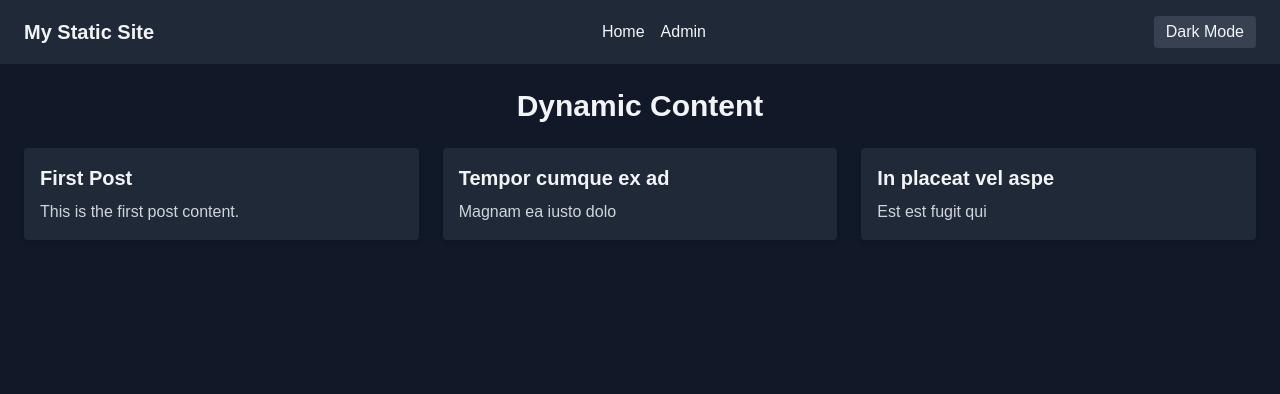
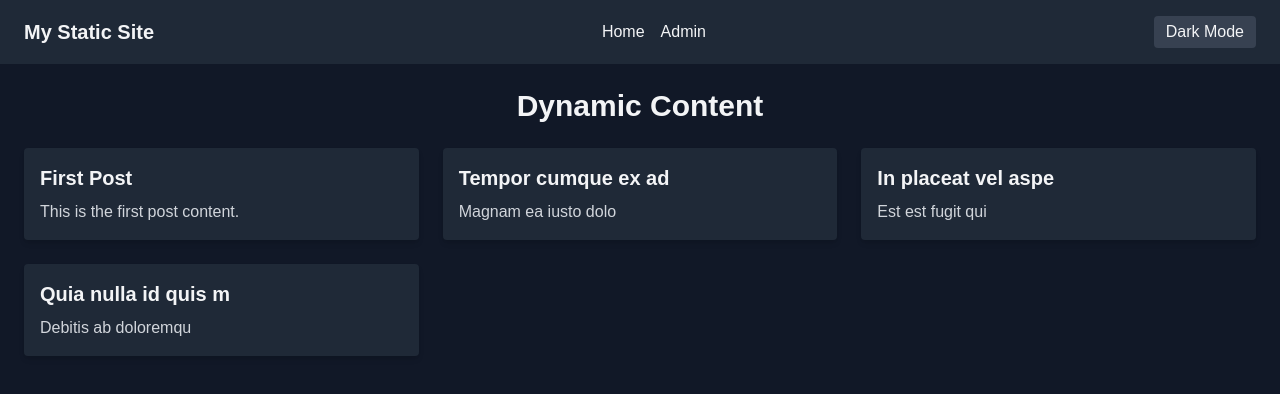
Before and after one commit to itisusama/static-site, a Next.js app: page / in a window 1280 px wide. Shown: the top 394 px of the page. Built offline with nearby package versions, Linux system fonts and the light colour scheme.

Commit message:
api path update

```diff
--- a/pages/admin.js
+++ b/pages/admin.js
@@ -7,14 +7,14 @@ export default function Admin() {
   const [content, setContent] = useState('');
 
   useEffect(() => {
-    fetch('/api/posts')
+    fetch('https://static-site-smoky.vercel.app/api/posts')
       .then((res) => res.json())
       .then((data) => setPosts(data));
   }, []);
 
   const handleAdd = async () => {
     const newPost = { title, content };
-    const res = await fetch('/api/posts', {
+    const res = await fetch('https://static-site-smoky.vercel.app/api/posts', {
       method: 'POST',
       headers: { 'Content-Type': 'application/json' },
       body: JSON.stringify(newPost),
@@ -26,7 +26,7 @@ export default function Admin() {
   };
 
   const handleDelete = async (id) => {
-    await fetch('/api/posts', {
+    await fetch('https://static-site-smoky.vercel.app/api/posts', {
       method: 'DELETE',
       headers: { 'Content-Type': 'application/json' },
       body: JSON.stringify({ id }),
--- a/public/data.json
+++ b/public/data.json
@@ -13,5 +13,10 @@
     "id": 1734562321913,
     "title": "In placeat vel aspe",
     "content": "Est est fugit qui "
+  },
+  {
+    "id": 1734563191124,
+    "title": "Quia nulla id quis m",
+    "content": "Debitis ab doloremqu"
   }
 ]
```
